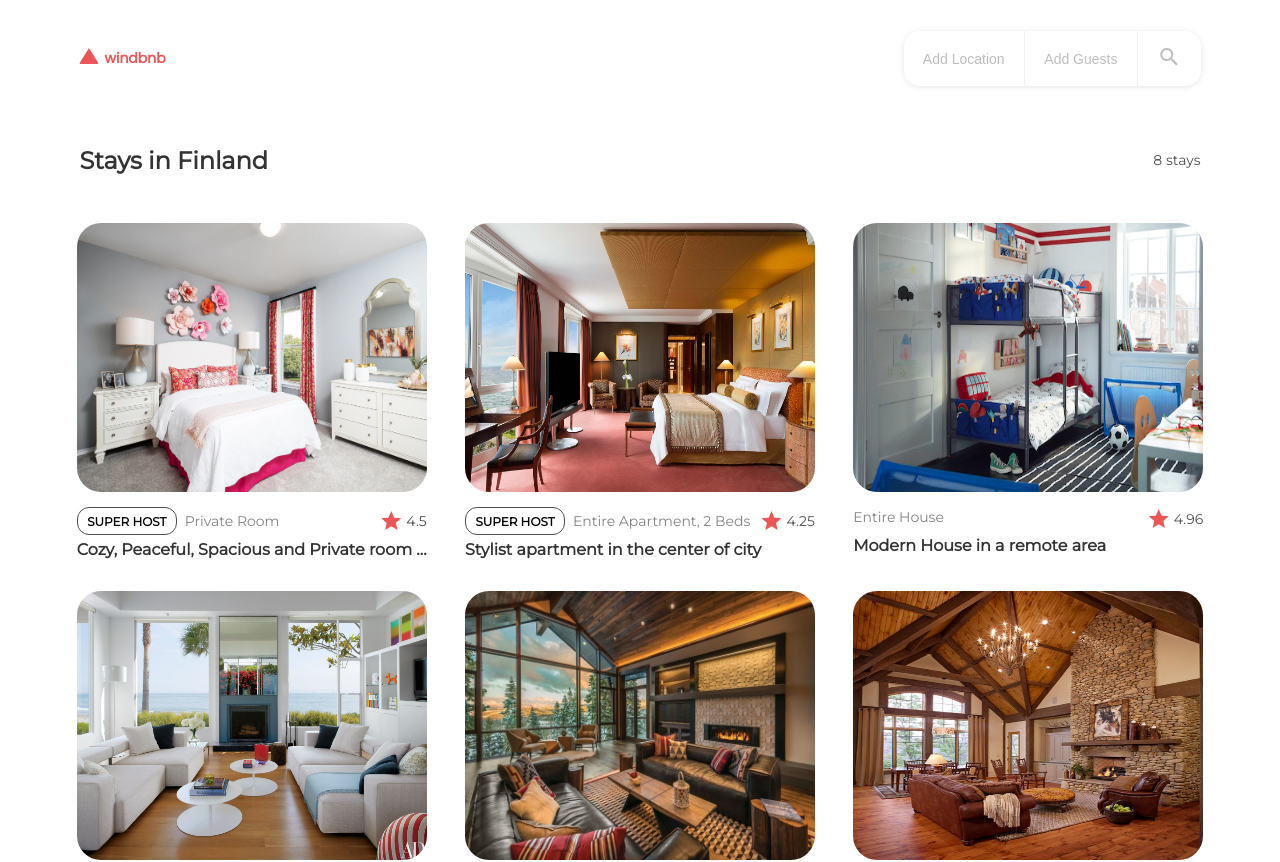
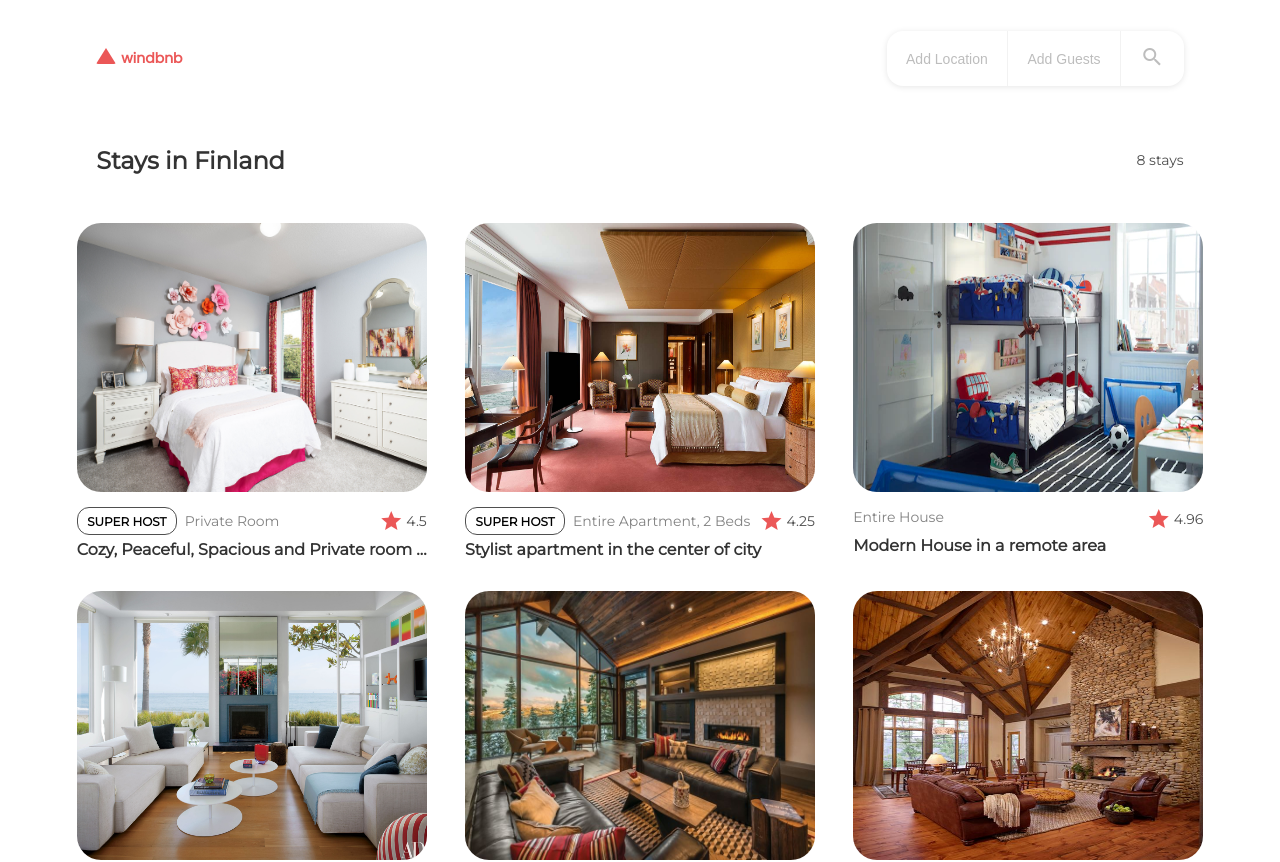
Before and after one commit to anuva312/WindBnB-devChallenges, a React (Create React App) app: page / in a window 1280 px wide. Shown: the top 862 px of the page. Built offline with nearby package versions, Linux system fonts and the light colour scheme.

Commit message:
Fixed issue of drawer alignment on zoom out

```diff
--- a/src/App.css
+++ b/src/App.css
@@ -6,7 +6,7 @@
 .header-container {
   display: flex;
   justify-content: space-between;
-  margin: auto 3.4%;
+  margin: auto 4.8%;
   flex-wrap: wrap;
 }
 
@@ -51,6 +51,11 @@
   transition: opacity 0.4s ease, transform 0.4s ease, visibility 0.4s;
   font-family: "Mulish";
   font-style: normal;
+}
+
+.drawer-contents {
+  max-width: 1400px;
+  margin: 0 auto;
 }
 
 /* Search box with three options */
@@ -195,7 +200,7 @@ button.option-content {
 
 /* Main Heading Div */
 .title-container {
-  margin: 0 3.4%;
+  margin: 0 4.8%;
   margin-top: 5%;
   font-style: normal;
   display: flex;
--- a/src/App.js
+++ b/src/App.js
@@ -163,6 +163,7 @@ function App() {
       {/* Drawer */}
       {drawerOpen ? (
         <div className={`drawer`} ref={dropdownRef}>
+          <div className={`drawer-contents`}>
             {/* Header Box */}
             <div className="drawer-header no-display-big">
               <span>Edit your search</span>
@@ -270,7 +271,9 @@ function App() {
                       </div>
                     </div>
                     <div className="select-guests-options">
-                    <div className="option-content option-title">Children</div>
+                      <div className="option-content option-title">
+                        Children
+                      </div>
                       <div className="placeholder">Ages 2-12</div>
                       <div>
                         <button
@@ -302,6 +305,7 @@ function App() {
                   <span className="icon-text">Search</span>
                 </div>
               </button>
+            </div>
           </div>
         </div>
       ) : null}
```
Lines whose indentation alone changed are shown as unchanged.
